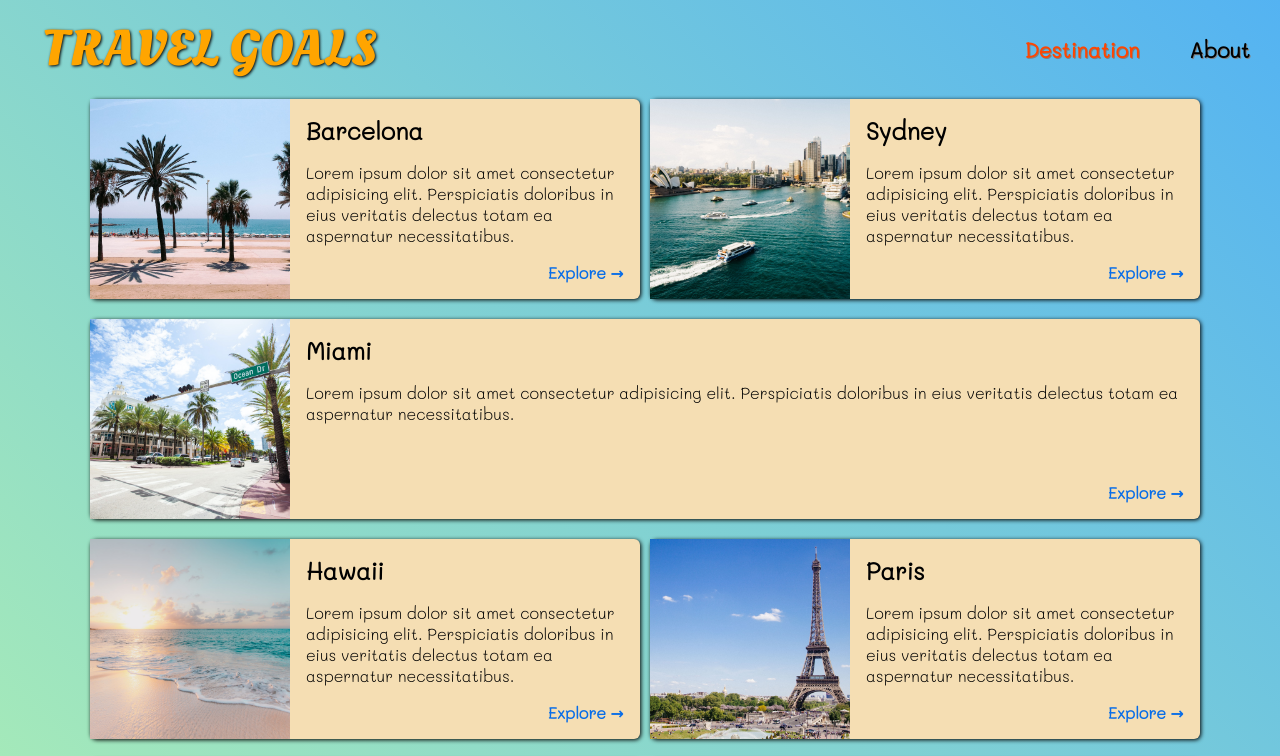
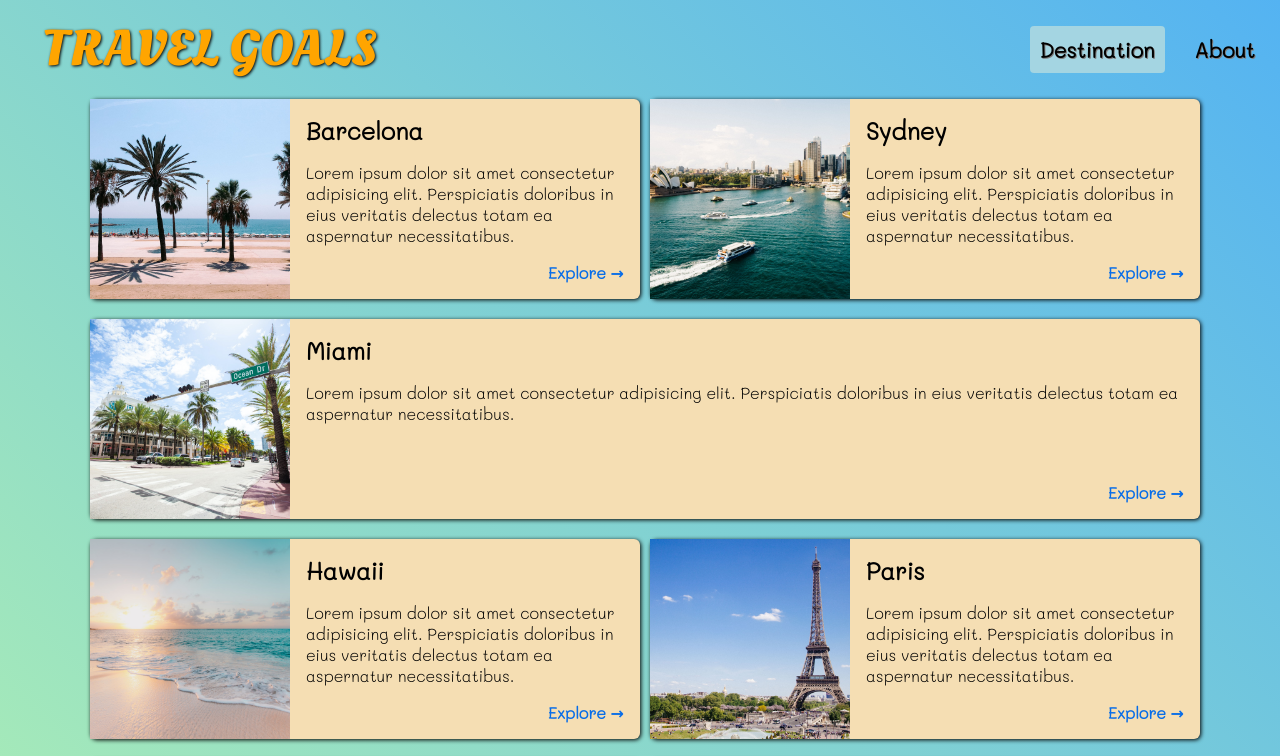
Before and after one commit to wichapons/Travel-Goal, a plain HTML site: page destination.html in a window 1280 px wide. In both pictures the pointer is over the link "Destination". Shown: the top 756 px of the page. Drawn offline with Linux system fonts and the light colour scheme.

Commit message:
adjust button color

```diff
--- a/destination.css
+++ b/destination.css
@@ -68,3 +68,8 @@ main ul {
 .explore-button a:hover{
     background-color: rgba(109, 201, 224, 0.2);
 }
+
+header nav a:hover{
+    background-color: rgb(164, 213, 226);
+    border-radius: 4px;
+}
--- a/shared.css
+++ b/shared.css
@@ -40,11 +40,12 @@ header a{
     font-size: 21px;
     font-weight: 600;
     text-shadow: 1px 1px 0.25px gray;
-    padding: 15px;
+    padding: 10px;
 }
 
-header a:hover{
-    color: orangered;
+header nav a:hover{
+    background-color: yellow;
+    border-radius: 4px;
 }
 
 #main{
--- a/styles.css
+++ b/styles.css
@@ -33,7 +33,7 @@
 
 #main-content a{
     text-decoration: none;
-    background-color: yellow;
+    background-color: rgb(224, 220, 17);
     color: black;
     font-weight: bold;
     padding: 5px 10px;
```
